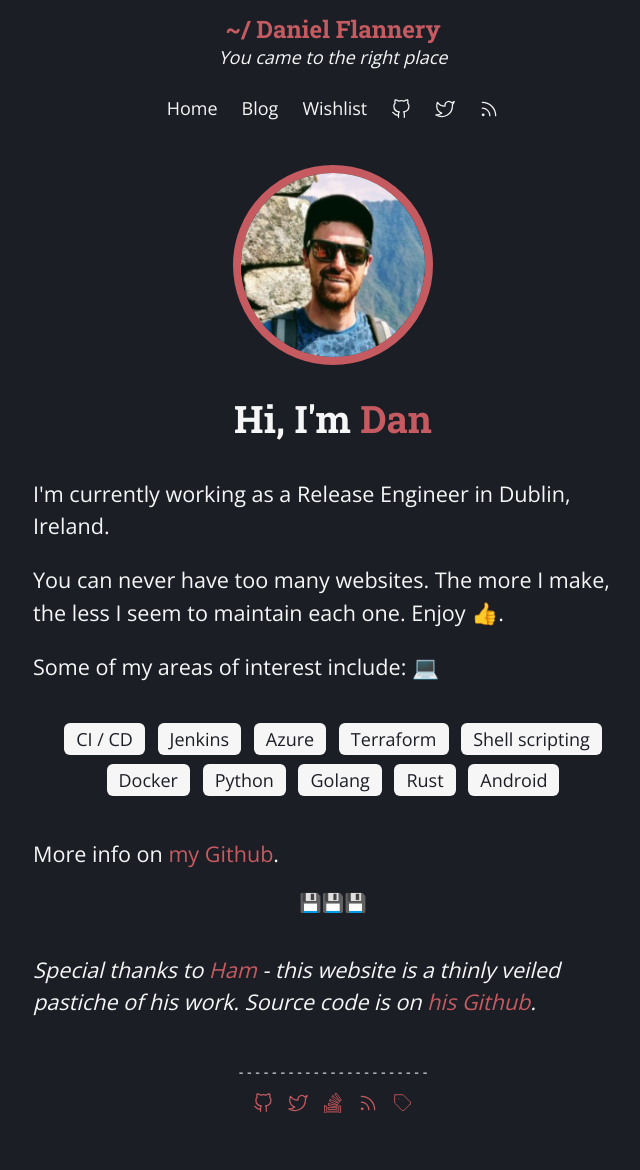
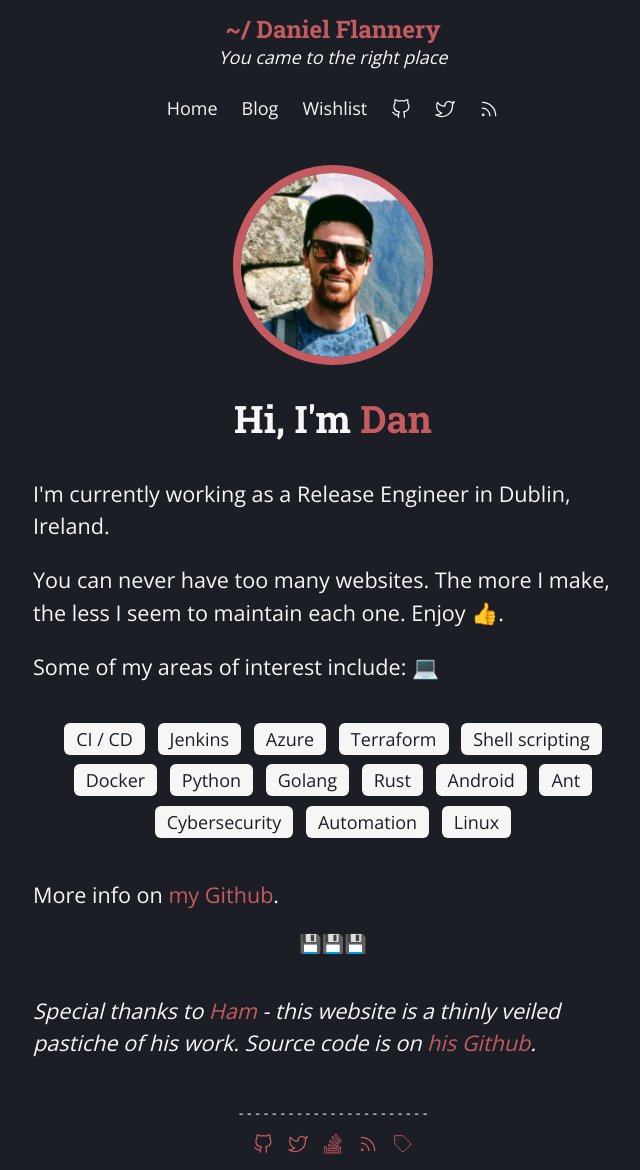
Before and after one commit to ragebflame/ragebflame.github.io, a Jekyll site: the page built from index.html, in a window 1280 px wide. Shown: the whole page, without its empty margins (307-947 px from the left). Built offline with Jekyll 4.4.1, drawn with Linux system fonts in a browser that asks for light colours; before the commit the page ends 1128 px from its top, so only the background shows below that.

Commit message:
Updated interests

```diff
--- a/index.html
+++ b/index.html
@@ -22,6 +22,10 @@ title: Daniel Flannery
 		<span class="tag">Golang</span>
 		<span class="tag">Rust</span>
 		<span class="tag">Android</span>
+		<span class="tag">Ant</span>
+		<span class="tag">Cybersecurity</span>
+		<span class="tag">Automation</span>
+		<span class="tag">Linux</span>
 	</div>
 
 	<p>More info on <a href="https://github.com/ragebflame">my Github</a>.</p>
```
